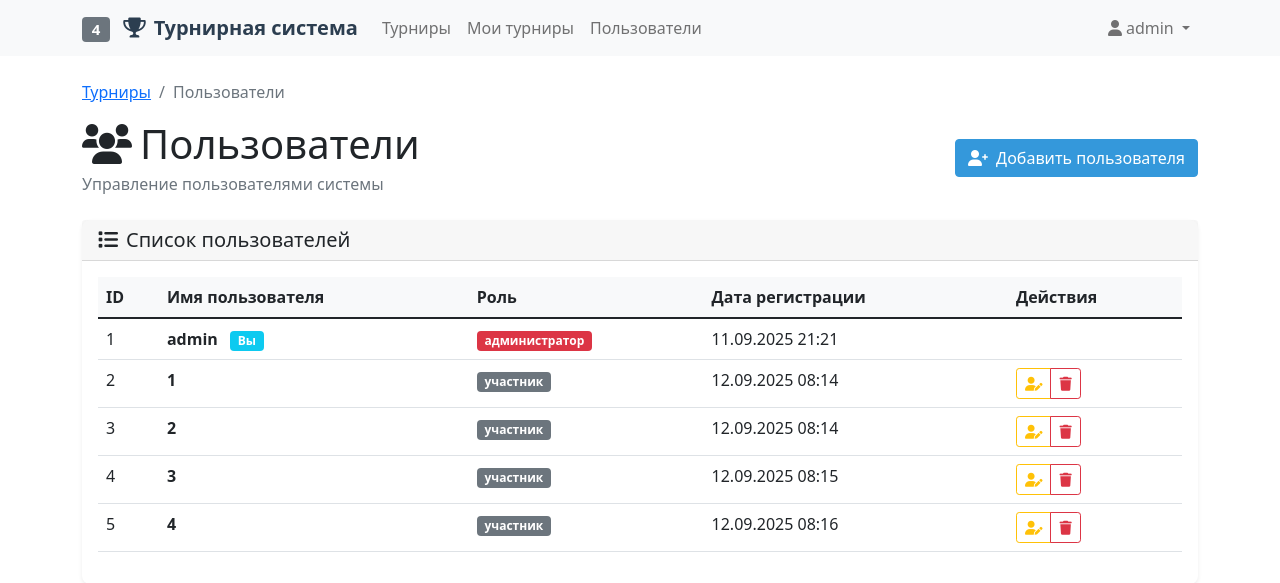
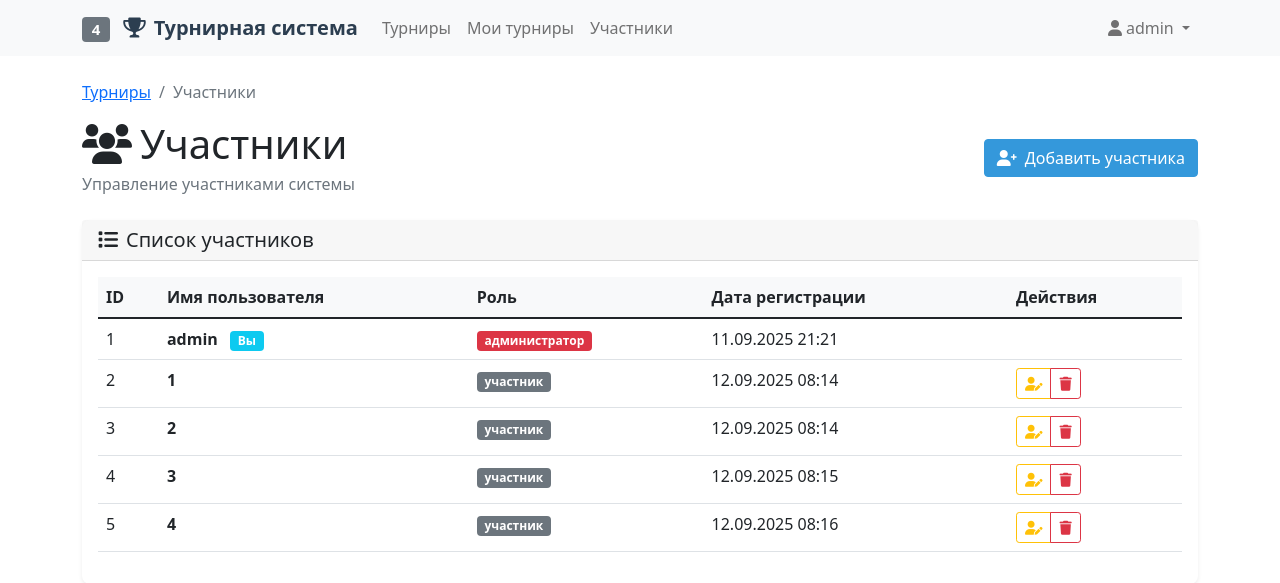
Before and after one commit to ValeryMukhin1712/tournaments, a Flask app: page /users in a window 1280 px wide. Shown: the top 583 px of the page. Run offline with Flask 3, Linux system fonts and the light colour scheme; a user stored in the database is signed in; some libraries are stand-ins or nearby versions.

Commit message:
обавлено автоматическое составление расписания и улучшено размещение игр по времени
- ри добавлении/удалении участников автоматически генерируется расписание
- Улучшен алгоритм размещения игр в заданном временном интервале
- ереход на следующий день только когда интервал для текущего дня занят
- Участники могут играть несколько игр в день
- ереименовано 'ользователи' в 'Участники' в навигационном меню
- бновлена документация в instance/prompts_11_09.html

```diff
--- a/routes/auth.py
+++ b/routes/auth.py
@@ -46,6 +46,6 @@ def create_auth_routes(app, db, User):
     def logout():
         username = current_user.username
         logout_user()
-        logger.info(f"Пользователь {username} вышел из системы")
+        logger.info(f"Участник {username} вышел из системы")
         flash('Вы успешно вышли из системы', 'info')
         return redirect(url_for('login'))
--- a/routes/main.py
+++ b/routes/main.py
@@ -337,9 +337,11 @@ def generate_tournament_schedule(participants, tournament, db, Match):
 
             match_number += 1
 
-        # После каждого тура переходим на следующий день
-        current_date = current_date + timedelta(days=1)
-        current_time = start_time
+        # После каждого тура проверяем, нужно ли переходить на следующий день
+        # Если текущее время превышает время окончания, переходим на следующий день
+        if current_time > end_time:
+            current_date = current_date + timedelta(days=1)
+            current_time = start_time
 
     db.session.commit()
     logger.info(f"Создано {len(matches)} матчей для турнира {tournament.name} по круговой схеме")
--- a/templates/base.html
+++ b/templates/base.html
@@ -75,7 +75,7 @@
                     </li>
                     {% if current_user.role in ['администратор', 'доверенный_участник'] %}
                     <li class="nav-item">
-                        <a class="nav-link" href="{{ url_for('users_list') }}">Пользователи</a>
+                        <a class="nav-link" href="{{ url_for('users_list') }}">Участники</a>
                     </li>
                     {% endif %}
                     {% endif %}
--- a/templates/tournament.html
+++ b/templates/tournament.html
@@ -1111,7 +1111,7 @@ document.addEventListener('DOMContentLoaded', function() {
             .then(response => response.json())
             .then(data => {
                 if (data.success) {
-                    alert('Пользователь успешно создан! Теперь вы можете войти в систему.');
+                    alert('Участник успешно создан! Теперь вы можете войти в систему.');
                     bootstrap.Modal.getInstance(document.getElementById('registerUserModal')).hide();
                     // Перенаправляем на страницу входа
                     window.location.href = '/login';
--- a/templates/users.html
+++ b/templates/users.html
@@ -1,6 +1,6 @@
 {% extends "base.html" %}
 
-{% block title %}Пользователи - Турнирная система{% endblock %}
+{% block title %}Участники - Турнирная система{% endblock %}
 
 {% block content %}
 <div class="row">
@@ -8,30 +8,30 @@
         <nav aria-label="breadcrumb">
             <ol class="breadcrumb">
                 <li class="breadcrumb-item"><a href="{{ url_for('index') }}">Турниры</a></li>
-                <li class="breadcrumb-item active">Пользователи</li>
+                <li class="breadcrumb-item active">Участники</li>
             </ol>
         </nav>
 
         <div class="d-flex justify-content-between align-items-center mb-4">
             <div>
-                <h1 class="mb-1"><i class="fas fa-users me-2"></i>Пользователи</h1>
-                <p class="text-muted mb-0">Управление пользователями системы</p>
+                <h1 class="mb-1"><i class="fas fa-users me-2"></i>Участники</h1>
+                <p class="text-muted mb-0">Управление участниками системы</p>
             </div>
             {% if current_user.role == 'администратор' %}
             <button class="btn btn-primary" data-bs-toggle="modal" data-bs-target="#createUserModal">
-                <i class="fas fa-user-plus me-2"></i>Добавить пользователя
+                <i class="fas fa-user-plus me-2"></i>Добавить участника
             </button>
             {% endif %}
         </div>
     </div>
 </div>
 
-<!-- Список пользователей -->
+<!-- Список участников -->
 <div class="row">
     <div class="col-12">
         <div class="card">
             <div class="card-header">
-                <h5 class="mb-0"><i class="fas fa-list me-2"></i>Список пользователей</h5>
+                <h5 class="mb-0"><i class="fas fa-list me-2"></i>Список участников</h5>
             </div>
             <div class="card-body">
                 <div class="table-responsive">
@@ -67,7 +67,7 @@
                                         <button class="btn btn-sm btn-outline-warning" onclick="changeUserRole({{ user.id }}, '{{ user.username }}')" title="Изменить роль">
                                             <i class="fas fa-user-edit"></i>
                                         </button>
-                                        <button class="btn btn-sm btn-outline-danger" onclick="deleteUser({{ user.id }}, '{{ user.username }}')" title="Удалить пользователя">
+                                        <button class="btn btn-sm btn-outline-danger" onclick="deleteUser({{ user.id }}, '{{ user.username }}')" title="Удалить участника">
                                             <i class="fas fa-trash"></i>
                                         </button>
                                         {% endif %}
@@ -83,7 +83,7 @@
     </div>
 </div>
 
-<!-- Модальное окно создания пользователя -->
+<!-- Модальное окно создания участника -->
 {% if current_user.role == 'администратор' %}
 <div class="modal fade" id="createUserModal" tabindex="-1">
     <div class="modal-dialog">
@@ -132,7 +132,7 @@
                 <form id="changeRoleForm">
                     <input type="hidden" id="changeRoleUserId" name="user_id">
                     <div class="mb-3">
-                        <label class="form-label">Пользователь</label>
+                        <label class="form-label">Участник</label>
                         <input type="text" class="form-control" id="changeRoleUsername" readonly>
                     </div>
                     <div class="mb-3">
@@ -181,7 +181,7 @@ document.addEventListener('DOMContentLoaded', function() {
             .then(response => response.json())
             .then(data => {
                 if (data.success) {
-                    alert('Пользователь успешно создан!');
+                    alert('Участник успешно создан!');
                     location.reload();
                 } else {
                     alert('Ошибка: ' + data.error);
@@ -246,7 +246,7 @@ function deleteUser(userId, username) {
         .then(response => response.json())
         .then(data => {
             if (data.success) {
-                alert('Пользователь успешно удален!');
+                alert('Участник успешно удален!');
                 location.reload();
             } else {
                 alert('Ошибка: ' + data.error);
```
Also changed, not shown: routes/api.py (+28 -6 lines), instance/tournament.db, 1 other file.
